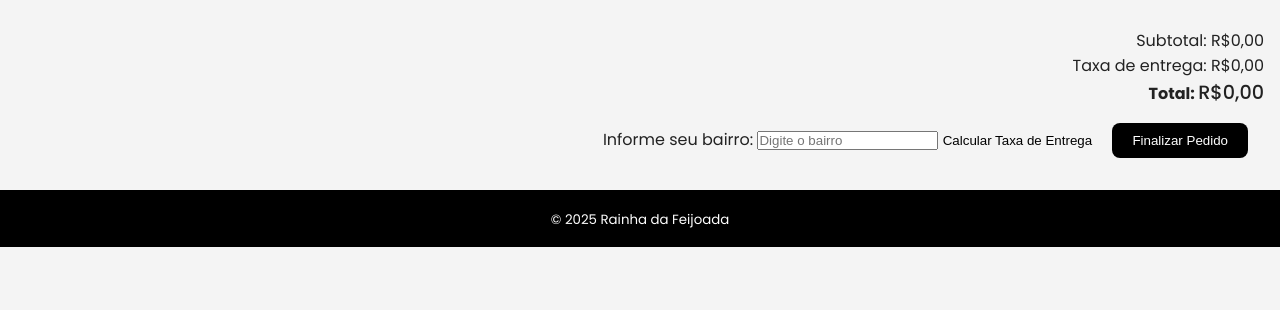
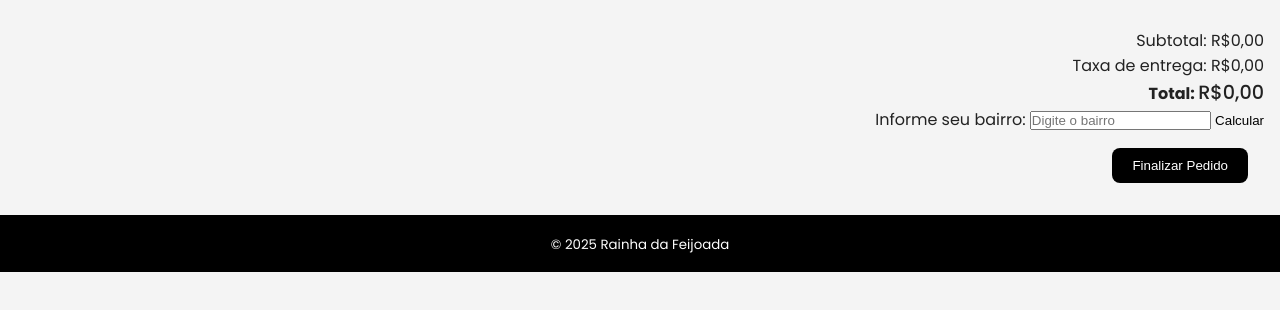
Before and after one commit to devseravali/projeto-delivery, a plain HTML site: page carrinho.html in a window 1280 px wide. Shown: the part 212-522 px from the top of the page. Drawn offline with Linux system fonts and the light colour scheme; a script that the page names is missing.

Commit message:
Adição de mensagem no HTML

```diff
--- a/carrinho.html
+++ b/carrinho.html
@@ -40,7 +40,9 @@
 
                 <label for="bairro">Informe seu bairro:</label>
                 <input type="text" id="bairro" placeholder="Digite o bairro">
-                <button id="btn-calcular-taxa">Calcular Taxa de Entrega</button>
+                <button id="btn-calcular-taxa">Calcular</button>
+
+                <p id="mensagem" class="mensagem"></p>
 
                 <button class="btn-finalizar" id="btn-finalizar">Finalizar Pedido</button>
             </div>
```
